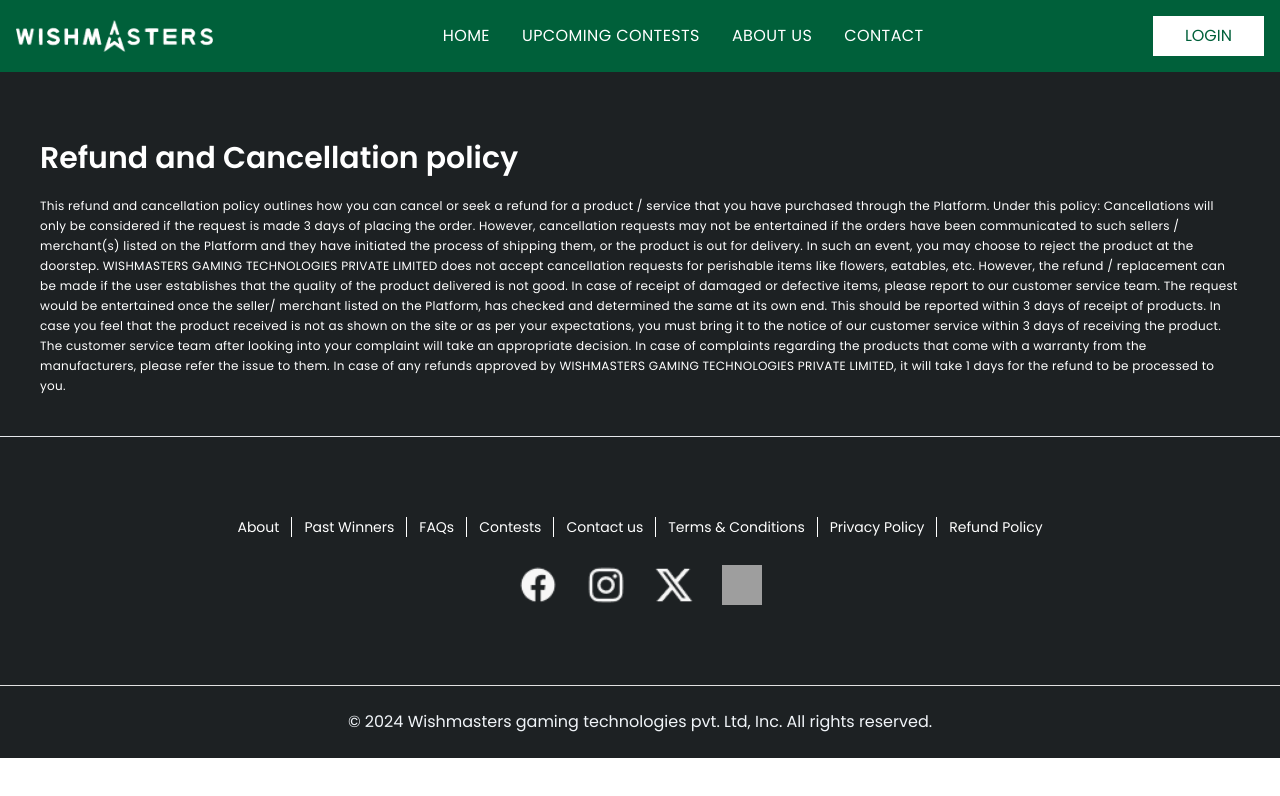
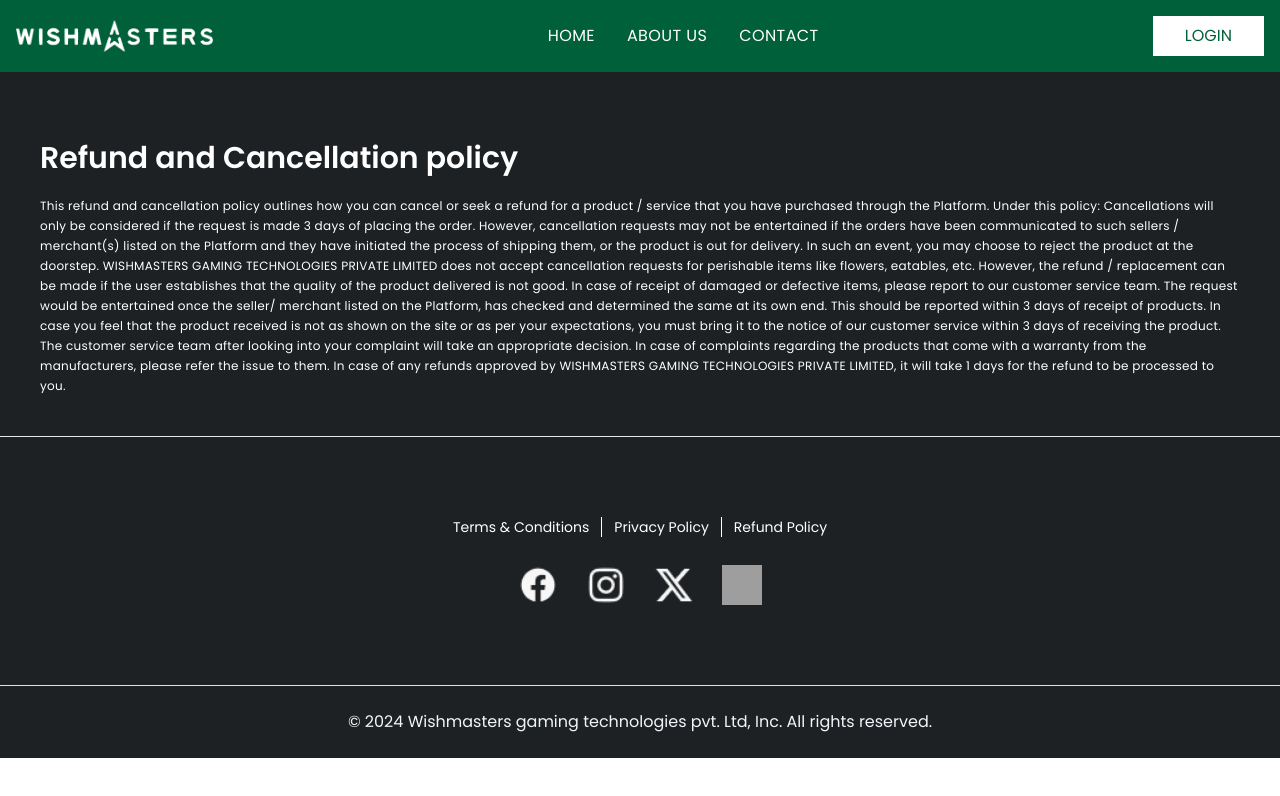
Before and after one commit to TechHowl12/wishmasters, a React (Create React App) app: page /refund-policy in a window 1280 px wide. Shown: the top 796 px of the page. Built offline with nearby package versions, Linux system fonts and the light colour scheme; grey boxes are pictures that could not be loaded.

Commit message:
manjot changes

```diff
--- a/src/App.js
+++ b/src/App.js
@@ -29,9 +29,9 @@
         <Route path="/" element={
           <>
             <Banner />
-            {!isMobileOrTablet() ? <Contests /> : <ContestCarousel />}
+            {/* {!isMobileOrTablet() ? <Contests /> : <ContestCarousel />} */}
             <Wish />
-            <Judge />
+            {/* <Judge /> */}
             <Pricing/>
             <Purpose />
             <Maps />
--- a/src/Components/Footer.js
+++ b/src/Components/Footer.js
@@ -12,11 +12,11 @@
   return (
     <div className='bg-[#1D2123] text-white mx-auto'>
          <div className='flex w-full flex-wrap mx-auto pt-20 justify-center'>
-            <h1 className='md:border-r text-xs md:text-sm border-white px-2 md:px-3'>About</h1>
+            {/* <h1 className='md:border-r text-xs md:text-sm border-white px-2 md:px-3'>About</h1>
             <h1 className='md:border-r text-xs md:text-sm border-white px-2 md:px-3'>Past Winners</h1>
             <h1 className='md:border-r text-xs md:text-sm border-white px-2 md:px-3'>FAQs</h1>
             <h1 className='md:border-r text-xs md:text-sm border-white px-2 md:px-3'>Contests</h1>
-            <h1 className='md:border-r text-xs md:text-sm border-white px-2 md:px-3'>Contact us</h1>
+            <h1 className='md:border-r text-xs md:text-sm border-white px-2 md:px-3'>Contact us</h1> */}
             <div className='mt-4 flex sm:mt-0'>
             <h1 onClick={()=>navigate("terms-conditions")} className='md:border-r text-xs md:text-sm border-white px-2 md:px-3 cursor-pointer'>Terms & Conditions</h1>
             <h1 onClick={()=>navigate("privacy-policy")} className='md:border-r text-xs md:text-sm cursor-pointer border-white px-2 md:px-3'>Privacy Policy</h1>
--- a/src/Components/Header.js
+++ b/src/Components/Header.js
@@ -48,7 +48,7 @@
                 Home
               </button>
             </li>
-            <li>
+            {/* <li>
               <a
                 href="#"
                 className="block py-2 px-3 text-white rounded md:bg-transparent md:p-0 uppercase font-normal text-md tracking-wide"
@@ -56,7 +56,7 @@
               >
                 Upcoming Contests
               </a>
-            </li>
+            </li> */}
             <li>
               <a
                 href="#"
```
